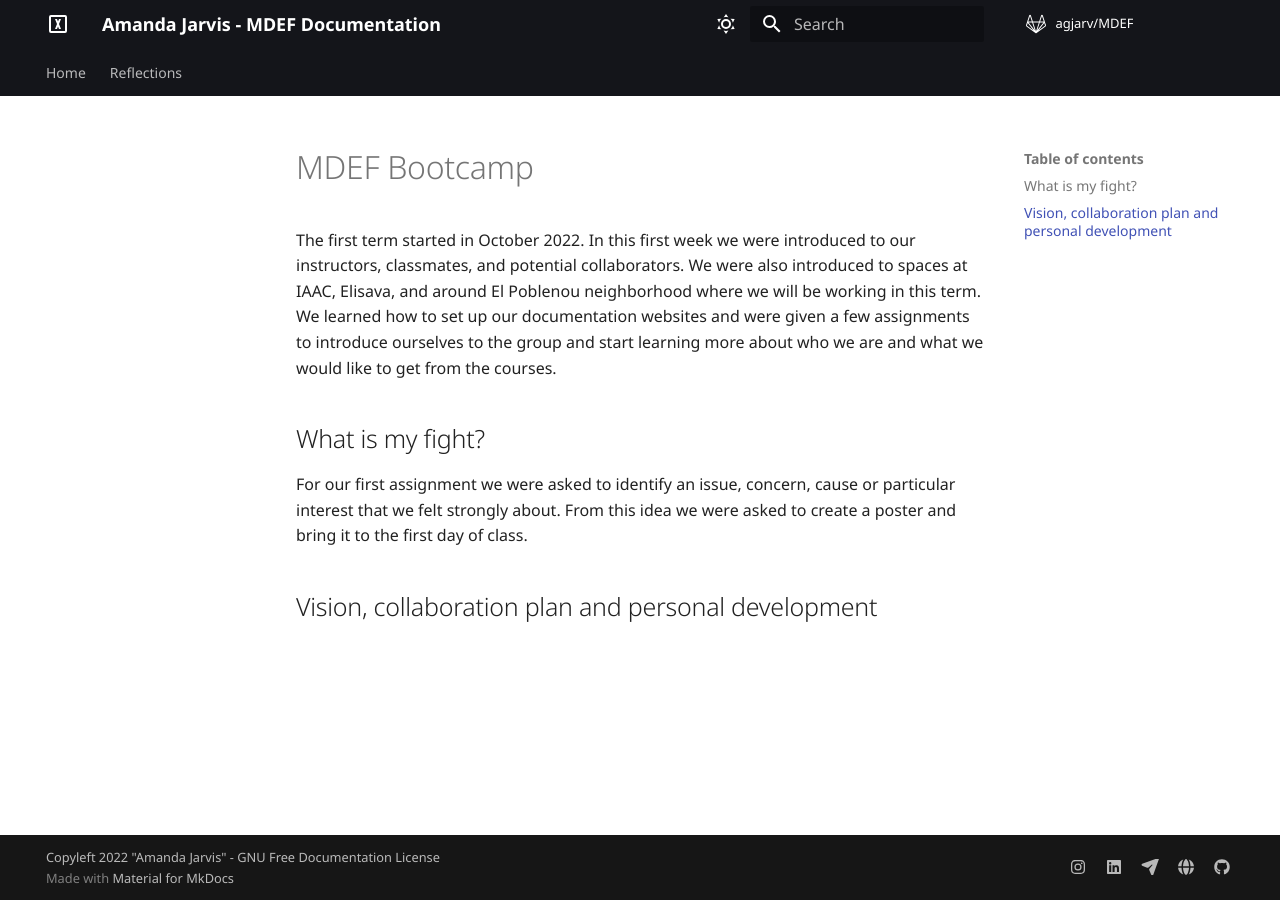
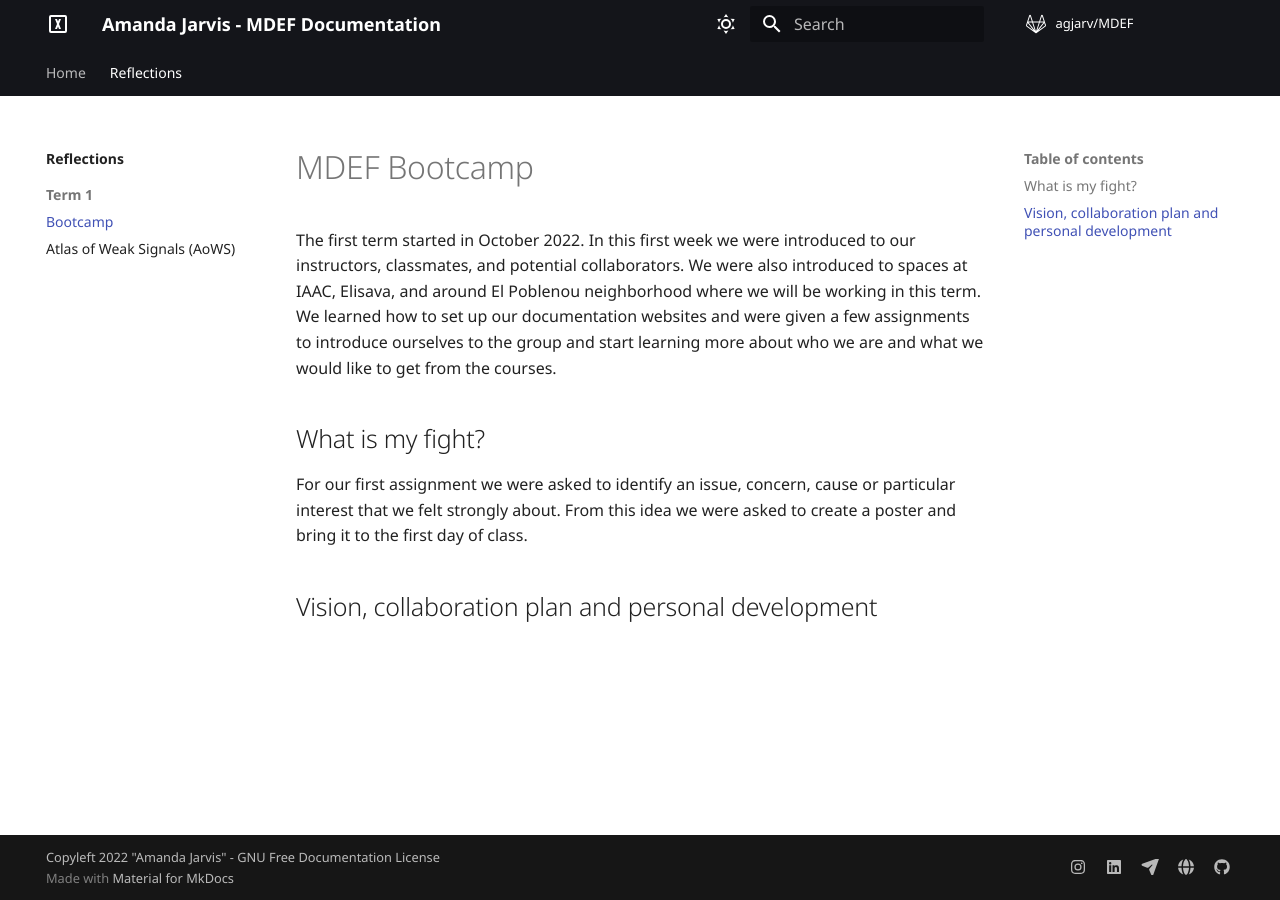
Before and after one commit to agjarv/MDEF, an MkDocs documentation site: the page built from docs/term01/bootcamp.md, in a window 1280 px wide. Built offline with MkDocs 1.6.1 and Material for MkDocs 9.7.7, drawn with Linux system fonts in a browser that asks for light colours; comment, search, counter and statistics services are not loaded.

Commit message:
fixes to nav

```diff
--- a/mkdocs.yml
+++ b/mkdocs.yml
@@ -85,5 +85,6 @@ nav:
   - Home: index.md
   - Reflections:
     - reflections/index.md
-    - Term 1: term01/term01.md
-    #  - Bootcamp: term01/bootcamp.md
+    - Term 1:
+      - Bootcamp: term01/bootcamp.md
+      - Atlas of Weak Signals (AoWS): term01/term01.md
```
